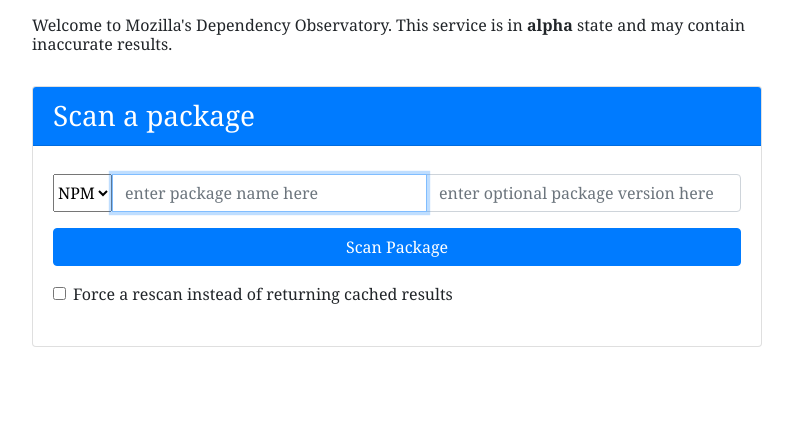
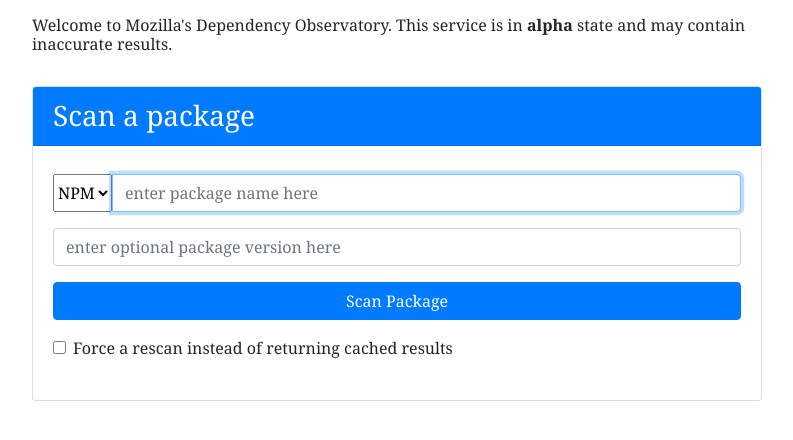
Before and after one commit to mozilla-services/dependency-observatory, a Flask app: page / in a window 1280 px wide. Shown: the part 66-506 px from the top of the page, without its empty margins (243-1036 px from the left). Run offline with Flask 2, Linux system fonts and the light colour scheme; parts of the project's set-up code (start-up, migrations or seed data) failed here and were passed over; some libraries are stand-ins or nearby versions.

Commit message:
web: move package version below name

```diff
--- a/depobs/website/templates/search_index.html
+++ b/depobs/website/templates/search_index.html
@@ -21,9 +21,11 @@
                                     <option value="npm">NPM</option>
                                 </select>
                                 <input type="text" class="form-control" id="packageName" name="package_name" placeholder="enter package name here" aria-label="package name" autocorrect="off" autocapitalize="off" spellcheck="false" autofocus>
-                                <input type="text" class="form-control" id="versionName" name="package_version" placeholder="enter optional package version here" aria-label="package version" autocorrect="off" autocapitalize="off" spellcheck="false" autofocus>
                             </div>
 
+                            <div class="input-group mt-2 mb-3">
+				<input type="text" class="form-control" id="versionName" name="package_version" placeholder="enter optional package version here" aria-label="package version" autocorrect="off" autocapitalize="off" spellcheck="false" autofocus>
+                            </div>
                             <div class="input-group mt-2 mb-3">
 				<button class="btn btn-primary btn-large btn-block" type="submit">Scan Package</button>
                             </div>
```
